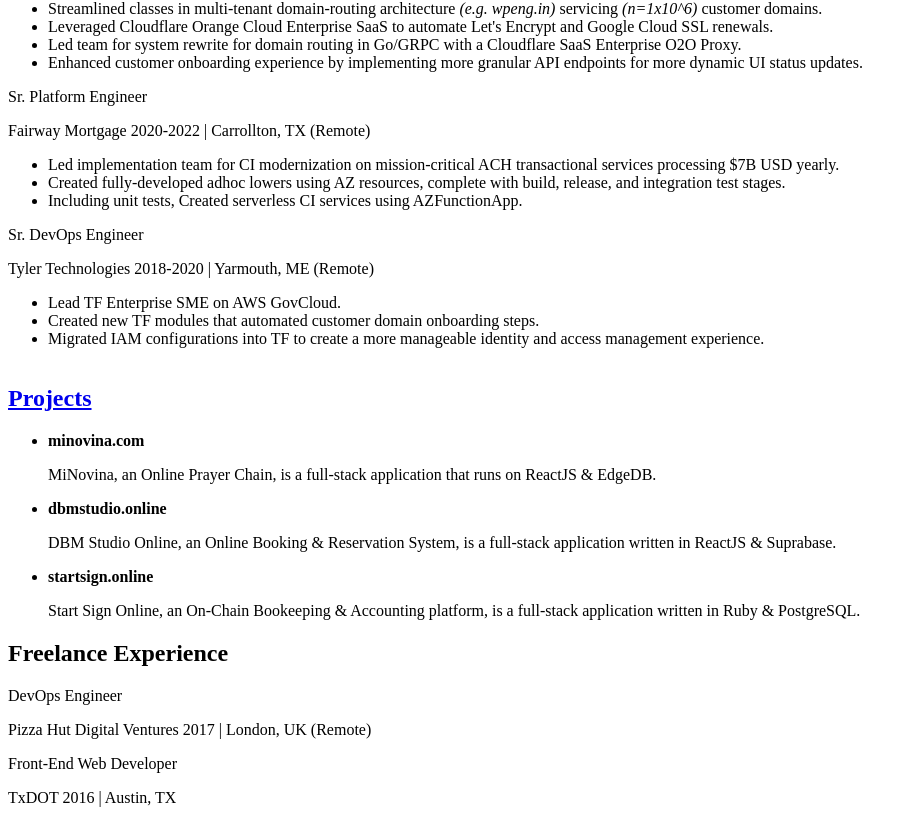
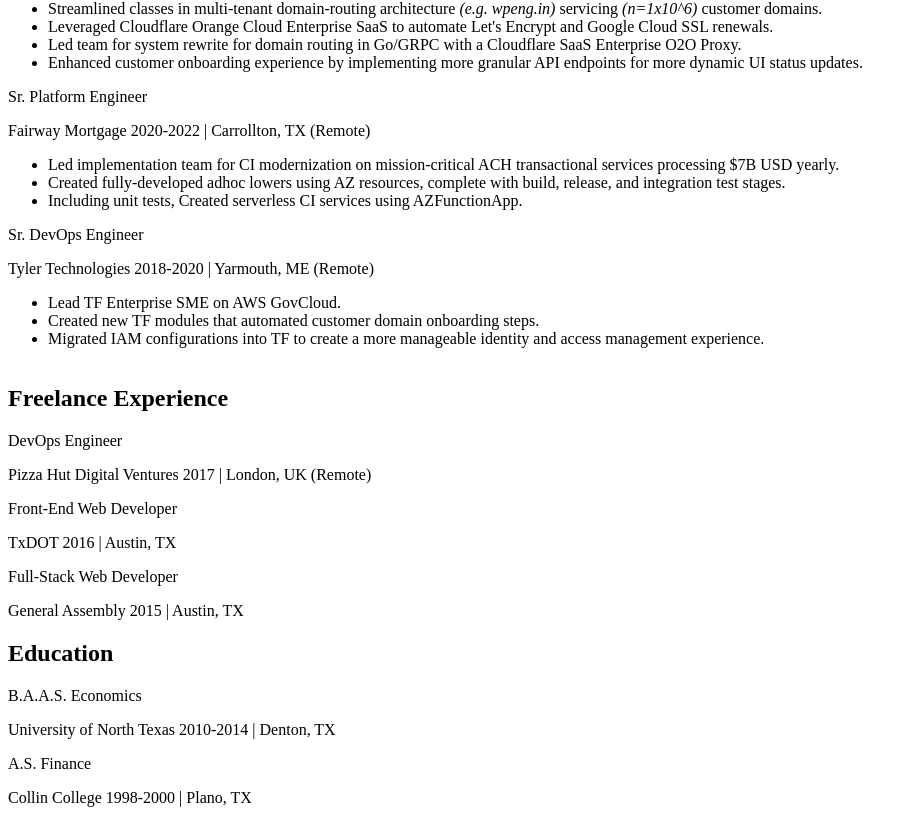
Before and after one commit to mhackersu/cv-app, a React (Vite) app: page / in a window 1280 px wide. Shown: the part 460-1277 px from the top of the page, without its empty margins (0-917 px from the left). Built offline with nearby package versions, Linux system fonts and the light colour scheme.

Commit message:
projects

```diff
--- a/src/components/Resume.tsx
+++ b/src/components/Resume.tsx
@@ -117,7 +117,7 @@
             </ul>
           </div>
         </section>
-        <section className="mb-8">
+        {/* <section className="mb-8">
           <a
             href="https://www.bfsio.net/projects"
             target="_blank"
@@ -150,7 +150,7 @@
               </p>
             </li>
           </ul>
-        </section>
+        </section> */}
         <section className="mb-8">
           <h2 className="mb-4 border-b pb-2 text-2xl font-semibold">
             Freelance Experience
```
